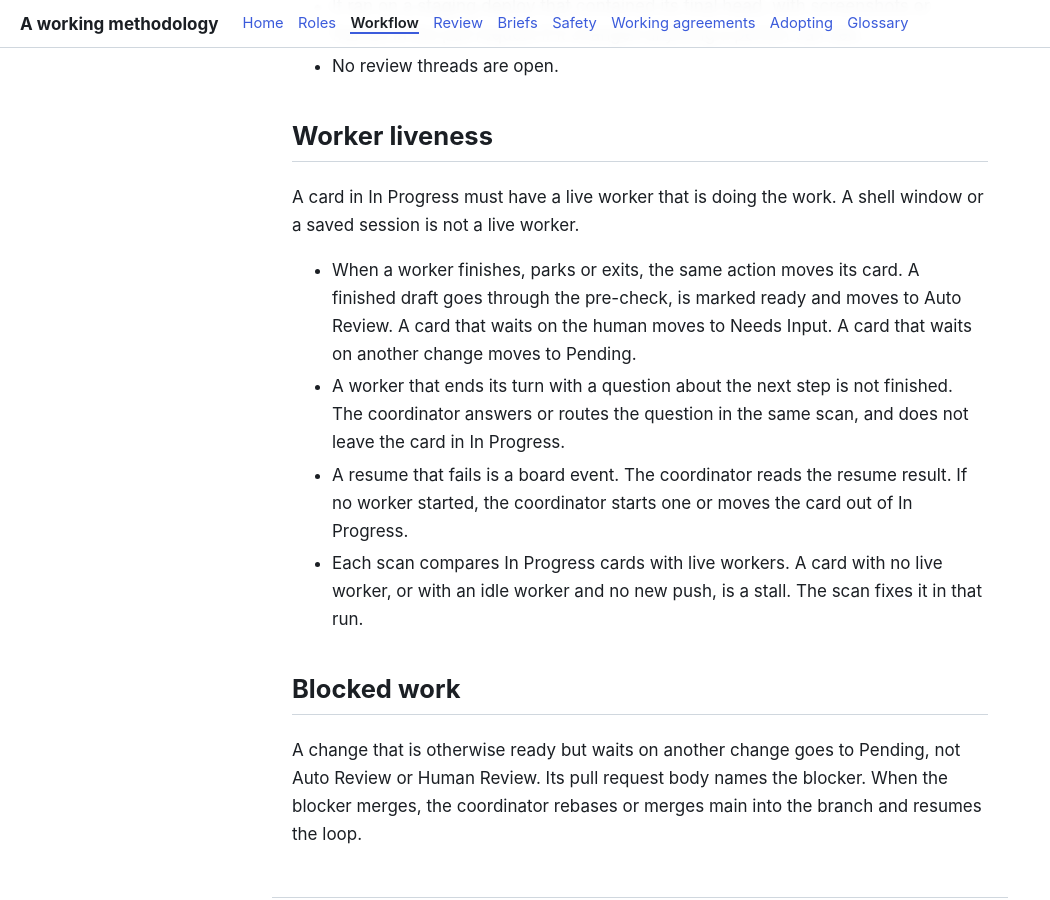
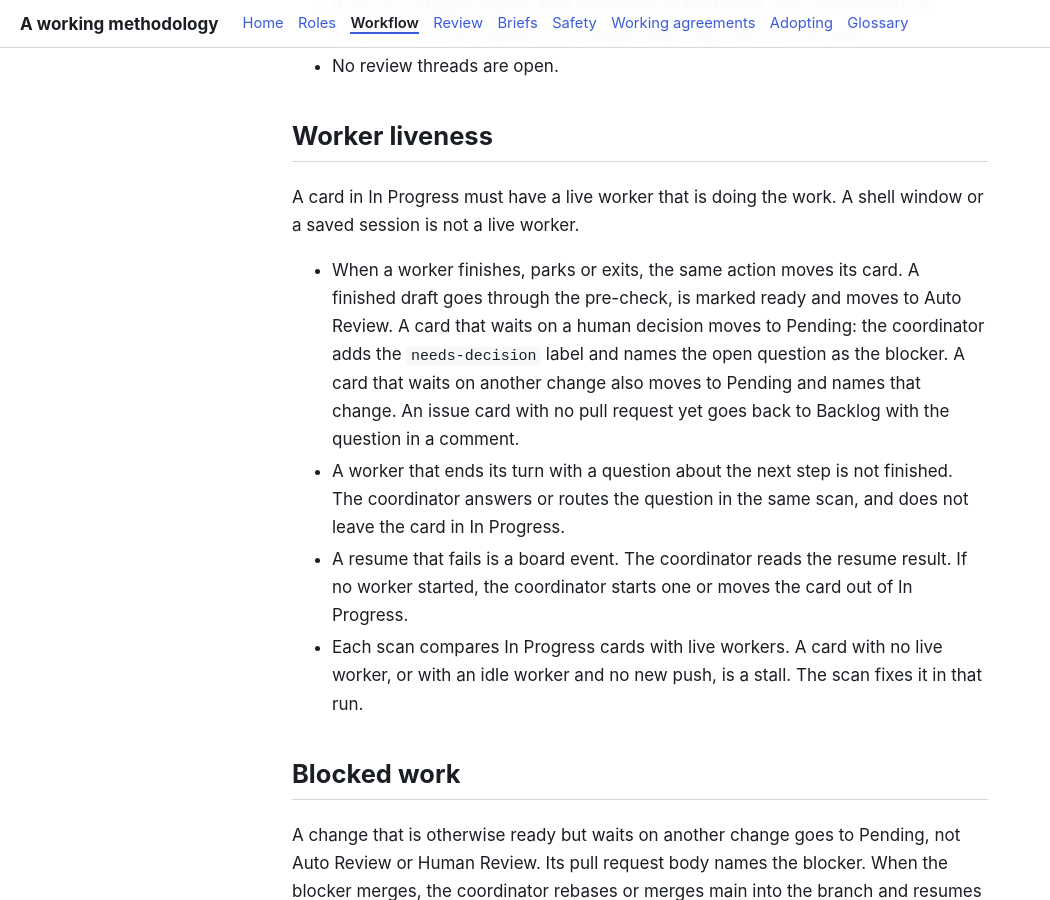
Before and after one commit to tangentcode/methodology, a Jekyll site: the page built from workflow.md, in a window 1280 px wide and 900 px high, scrolled down 4485 px. Shown: the whole window, without its empty margins (0-1050 px from the left). Built offline with Jekyll 4.4.1, drawn with Linux system fonts in a browser that asks for light colours; our own code applies the rules of GitHub Pages for plain Markdown files.

Commit message:
Workflow: route human-blocked cards to Pending with needs-decision

```diff
--- a/workflow.md
+++ b/workflow.md
@@ -75,7 +75,7 @@ A change is done when:
 
 A card in In Progress must have a live worker that is doing the work. A shell window or a saved session is not a live worker.
 
-- When a worker finishes, parks or exits, the same action moves its card. A finished draft goes through the pre-check, is marked ready and moves to Auto Review. A card that waits on the human moves to Needs Input. A card that waits on another change moves to Pending.
+- When a worker finishes, parks or exits, the same action moves its card. A finished draft goes through the pre-check, is marked ready and moves to Auto Review. A card that waits on a human decision moves to Pending: the coordinator adds the `needs-decision` label and names the open question as the blocker. A card that waits on another change also moves to Pending and names that change. An issue card with no pull request yet goes back to Backlog with the question in a comment.
 - A worker that ends its turn with a question about the next step is not finished. The coordinator answers or routes the question in the same scan, and does not leave the card in In Progress.
 - A resume that fails is a board event. The coordinator reads the resume result. If no worker started, the coordinator starts one or moves the card out of In Progress.
 - Each scan compares In Progress cards with live workers. A card with no live worker, or with an idle worker and no new push, is a stall. The scan fixes it in that run.
```
